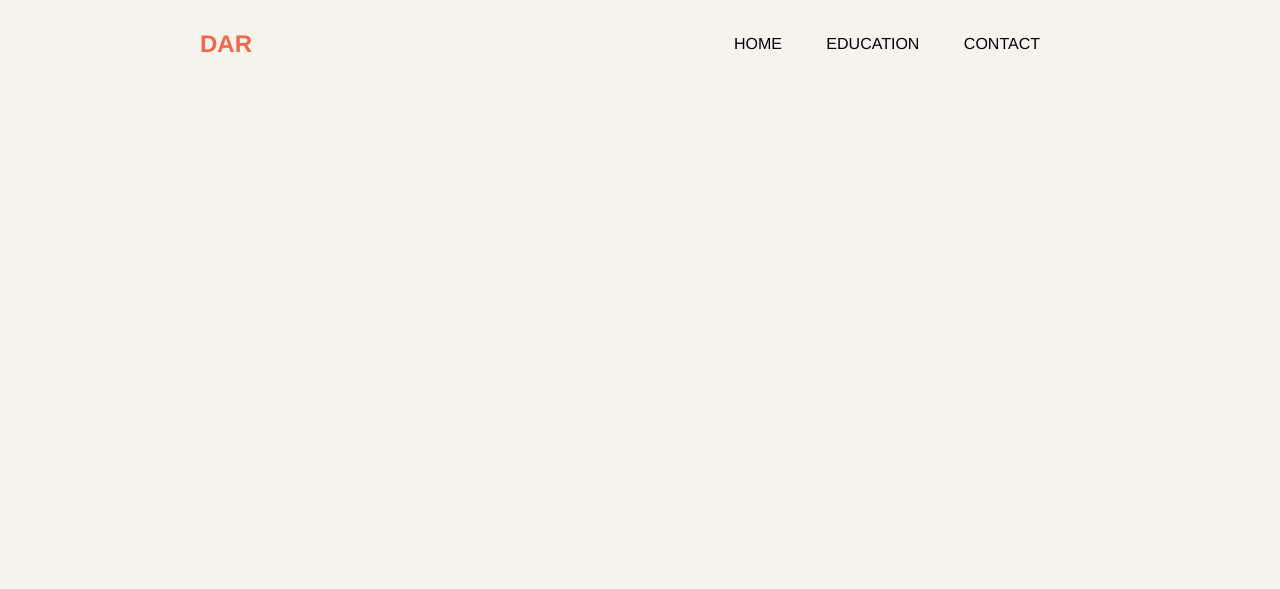
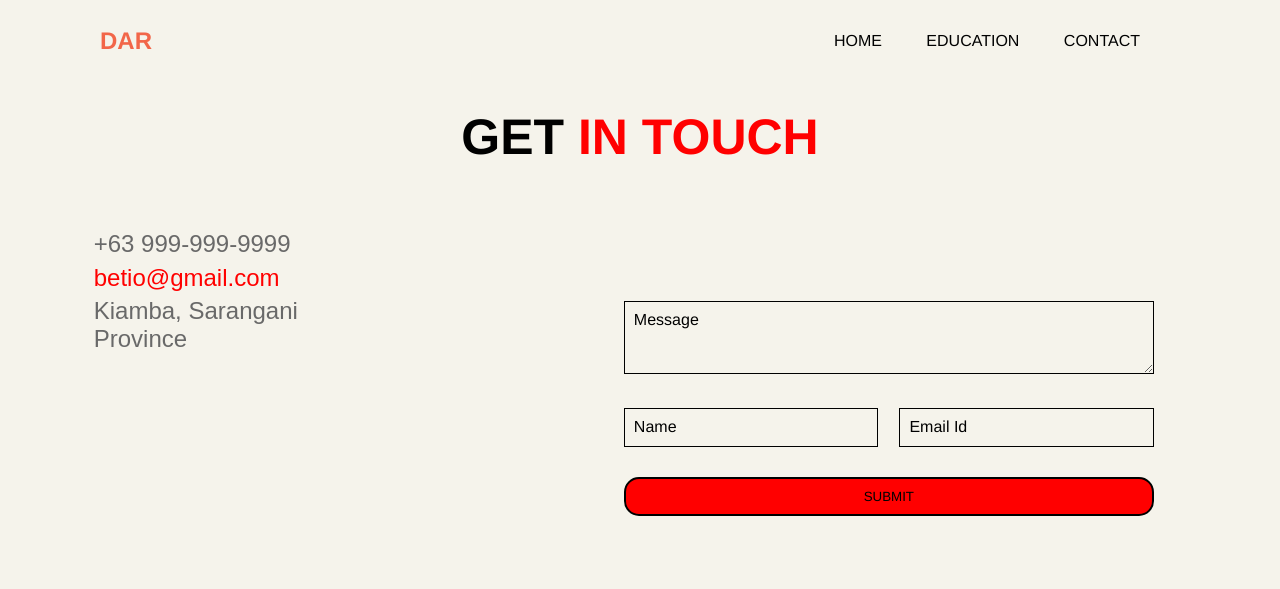
Before and after one commit to BasicConfused/Portfolio-, a plain HTML site: page contact.html in a window 1280 px wide. Drawn offline with Linux system fonts and the light colour scheme.

Commit message:
added index.js file. And added a little changes at the education.html and contact.html

```diff
--- a/contact.html
+++ b/contact.html
@@ -17,7 +17,37 @@
             </ul>
         </nav>
     </header>
-
+    <section class="content_contact">
+        <h2>GET <strong style="color: red;">IN TOUCH</strong></h2>
+        <div class="get_content" style="display: flex; margin-top:5%; padding: 10px 0;">
+            <section>
+                <aside>
+                    <p>+63 999-999-9999</p>
+                    <p style="color: red;">betio@gmail.com</p>
+                    <p>Kiamba, Sarangani Province</p>
+                </aside>
+            </section>
+            <section class="detail_contact">
+                <form>
+                    <div class="input-group">
+                        <textarea id="message" rows="3" required></textarea>
+                        <label for="message">Message</label>
+                    </div>
+                    <div class="row">
+                        <div class="input-group">
+                            <input type="text" id="Name" required>
+                            <label for="Name">Name</label>
+                        </div>
+                        <div class="input-group">
+                            <input type="text" id="email" required>
+                            <label for="email">Email Id</label>
+                        </div>
+                    </div>
+                    <button type="submit">SUBMIT</button>
+                </form>
+            </section>
+        </div>
+    </section>
 
 </body>
 </html>
--- /dev/null
+++ b/index.js
@@ -0,0 +1,2 @@
+let age = 12;
+console.log(age);
--- a/style.css
+++ b/style.css
@@ -14,7 +14,7 @@ header{
     display: flex;
     justify-content: space-between;
     align-items: center;
-    padding: 15px 200px;
+    padding: 5px 100px;
     transition: 0.3s ease;
     background-color: #F5F3EB;
 }
@@ -40,6 +40,9 @@ header nav ul li a {
     color: black;
     text-decoration: none;
 }
+header nav ul li a:hover {
+    color: orange;
+}
 .Home_Section{
     margin-right: auto;
     margin-left: 3%;
@@ -57,31 +60,47 @@ header nav ul li a {
     font-size: 19px;
     color: #696969;
 }
-
-section .main_info{
-    display:flex;
+ul{
+    line-height: 205%;
 }
-section .main_info .basic_info h1 {
+section .basic_info{
+    margin-top: 3%;
+}
+section .basic_info h1 {
     color: #241F21;
     font-family: 'Inter', sans-serif;
     font-weight: 700;
     font-size: 70px;
     padding: 10px;
 }
+section div h3{
+    color: orange;
+    font-family: 'Inter', sans-serif;
+    font-weight: 700;
+    font-size: 25px;
+    padding-left: 28px;
+    padding-top: 15px;
+}
 section .box{
+    height: 500px;
+    background-color: aquamarine;
     position: fixed;
-    margin-left: 55%;
-    top: 15%;
+    margin-left: 59%;
+    top: -3%;
+    border-radius: 20px;
 }
-section .box img{
+section .box img, p {
     border-radius: 5%;
+    margin-top: -10px;
+    margin-left: -1%;
+    padding-right: 2%;
 }
-div{
-    margin-right: auto;
-    margin-left: 3%;
-    margin-top: 10%;
-    max-width: 620px;
+
+section .box .box_ul{
+    margin-top: 1%;
+    margin-left: 15%;
 }
+
 section div ul li{
     font-family: 'Nunito Sans', sans-serif;
     font-size: 19px;
@@ -93,17 +112,108 @@ section div h2{
     padding-bottom: 10px;
     color: #241F21;
 }
+section div h4{
+    font-family: 'Nunito Sans', sans-serif;
+    font-size: 19px;
+    color: rgb(248, 175, 64)
+}
 section div p{
     font-family: 'Nunito Sans', sans-serif;
     font-size: 19px;
     color: #696969;
 }
+/*contact area*/
+.content_contact h2 {
+    margin-top: 2%;
+    text-align: center;
+    font-size: 50px;
+    font-weight: 600;
+}
+.content_contact section{
+    margin-left: auto;
+    margin-right: auto;
+}
+.detail_contact {
+    width: 46%;
+    height: 42vh;
+    display: flex;
+    align-items: center;
+    justify-content: center;
+}
+.content_contact section aside p {
+    font-size: x-large;
+    margin-bottom: 5%;
+}
+
+form {
+    width: 90%;
+    max-width: 600px;
+}
+
+.input-group{
+    margin-bottom: 30px;
+    position: relative;
+}
+
+input, textarea{
+    width: 100%;
+    padding: 10px;
+    outline: 0;
+    border: 1px solid black;
+    color: black;
+    background: transparent;
+    font-size: 15px;
+}
+
+label {
+    height: 100%;
+    position: absolute;
+    left: 0;
+    top: 0;
+    padding: 10px;
+    color: black;
+    cursor: text;
+    transition: 0.2s;
+}
+
+button {
+    padding: 10px 0;
+    color: black;
+    outline: none;
+    background: red;
+    border: 2px solid black;
+    width: 100%;
+    cursor: pointer;
+    border-radius: 15px;
+}
+
+input:focus~label,
+input:valid~label,
+textarea:focus~label,
+textarea:valid~label{
+    top: -35px;
+    font-size: 14px;
+}
+
+.row {
+    display: flex;
+    align-items: center;
+    justify-content: space-between;
+}
+
+.row .input-group{
+    flex-basis: 48%;
+}
 
 footer{
     position: absolute;
     bottom: 0%;
-    padding-bottom: 2%;
-    padding-left: 2%;
-    color: #241F21;
+    color: #3a3136;
     font-size: 14px;
+    width: 100%;
+    text-align: end;
+    padding: 1.7%;
 }
+html{
+    scroll-behavior: smooth;
+}
```
Also changed, not shown: education.html (+30 -36 lines).
